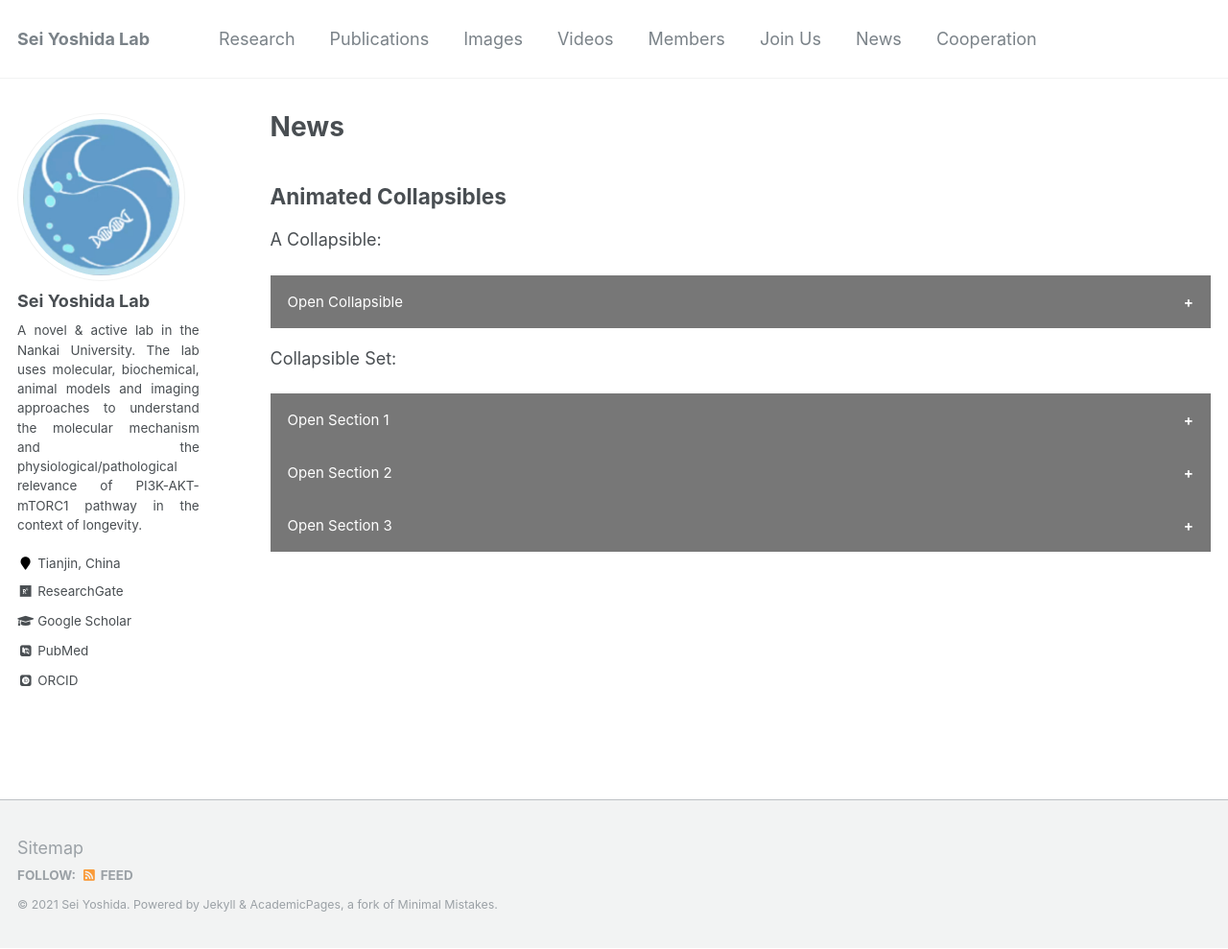
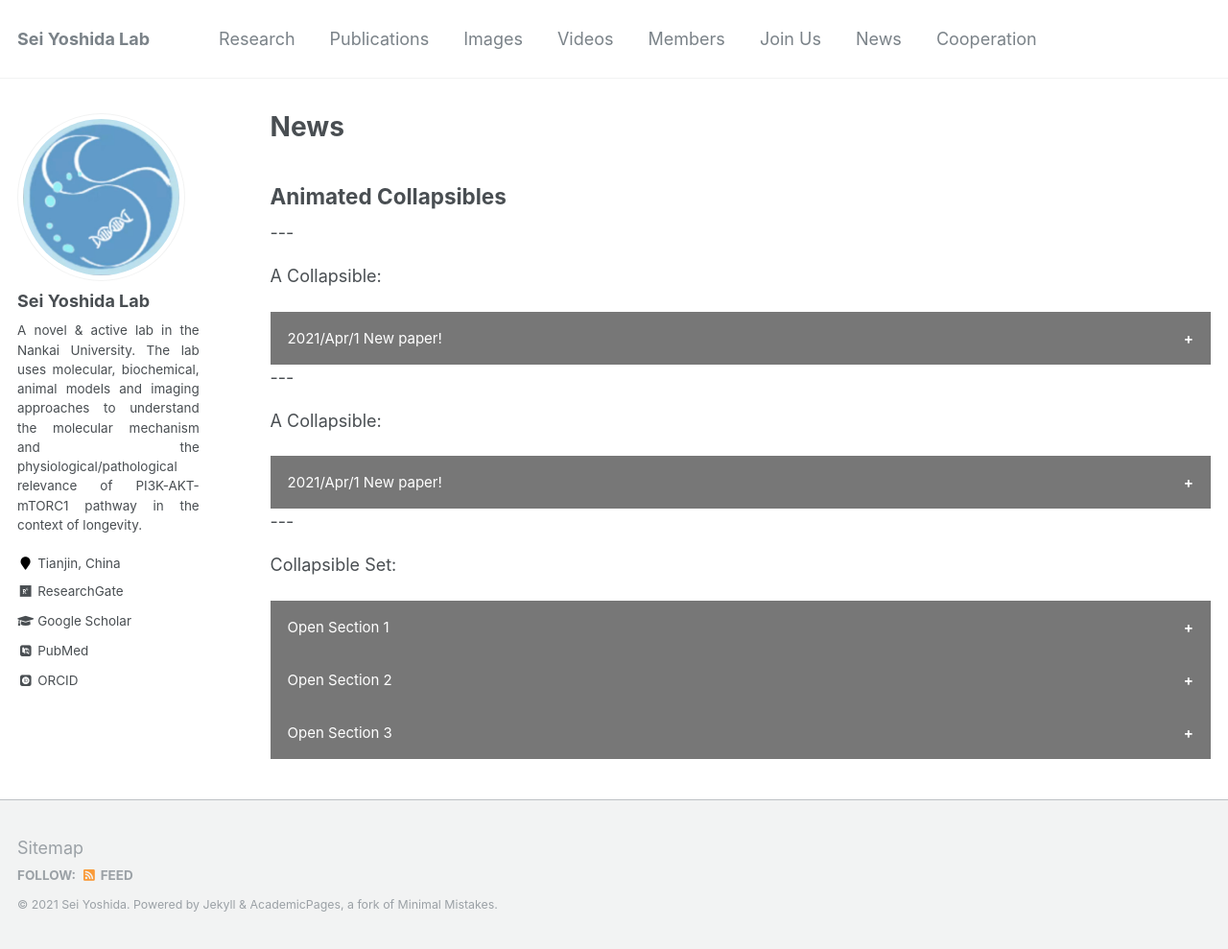
Before and after one commit to seiyoshida-lab/seiyoshida-lab.github.io, a Jekyll site: the page built from _pages/news.md, in a window 1280 px wide and 989 px high. Shown: the whole window at 96% size. Built offline with Jekyll 4.4.1, drawn with Linux system fonts in a browser that asks for light colours; some web fonts are replaced; some of the changed lines change nothing that is shown.

Commit message:
Update news.md

```diff
--- a/_pages/news.md
+++ b/_pages/news.md
@@ -50,11 +50,27 @@
 
 <h2>Animated Collapsibles</h2>
 
+---
+
 <p>A Collapsible:</p>
-<button class="collapsible">Open Collapsible</button>
+<button class="collapsible">2021/Apr/1 New paper!</button>
 <div class="content">
-  <p>Lorem ipsum dolor sit amet, consectetur adipisicing elit, sed do eiusmod tempor incididunt ut labore et dolore magna aliqua. Ut enim ad minim veniam, quis nostrud exercitation ullamco laboris nisi ut aliquip ex ea commodo consequat.</p>
+  <p>Our first paper was published in The Journal of Clinical Investigation as a collaboration with The University of Michigan. </p>
+  <p>Dr. Yoshida is the 1st co-first author and a co-corresponding author. Two undergraduates, Wenyue Zheng, and Rui Hua contribute this as co-authors.</p>
+  <p>This paper was highlighted as the cover article. For more information, please see the Publication page. </p>
 </div>
+
+---
+
+<p>A Collapsible:</p>
+<button class="collapsible">2021/Apr/1 New paper!</button>
+<div class="content">
+  <p>Our first paper was published in The Journal of Clinical Investigation as a collaboration with The University of Michigan. </p>
+  <p>Dr. Yoshida is the 1st co-first author and a co-corresponding author. Two undergraduates, Wenyue Zheng, and Rui Hua contribute this as co-authors.</p>
+  <p>This paper was highlighted as the cover article. For more information, please see the Publication page. </p>
+</div>
+
+---
 
 <p>Collapsible Set:</p>
 <button class="collapsible">Open Section 1</button>
```
